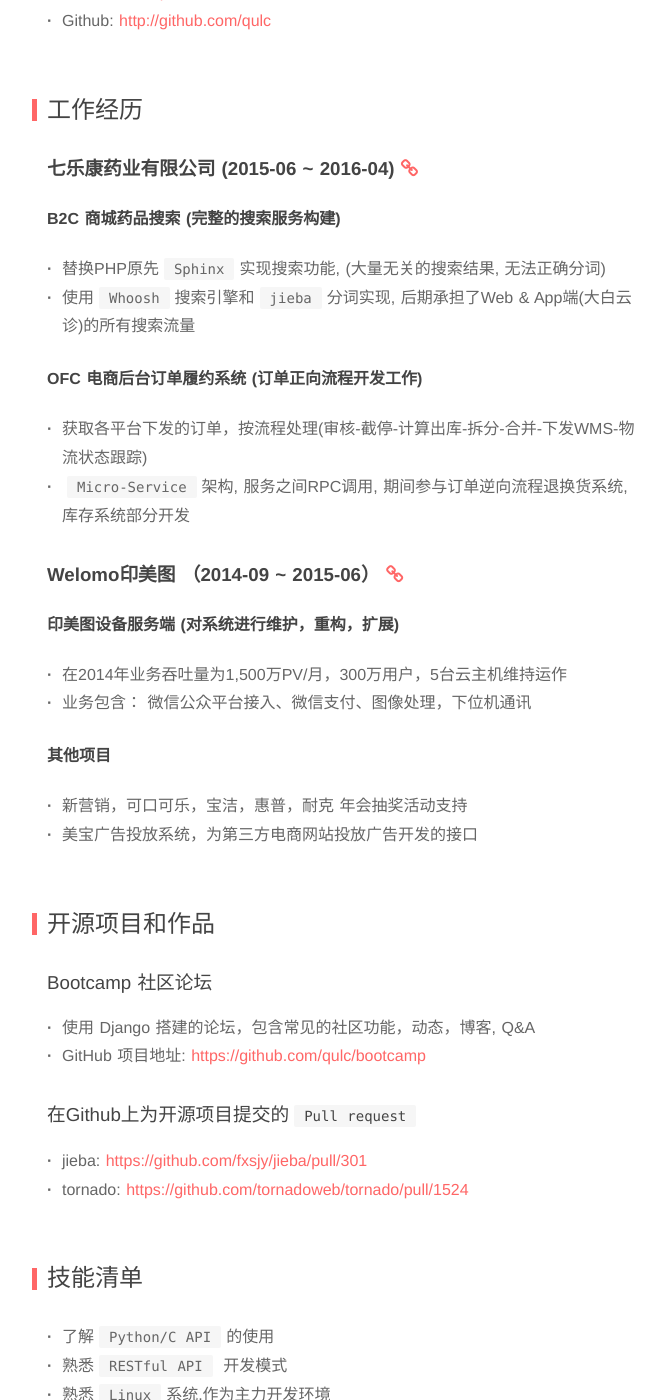
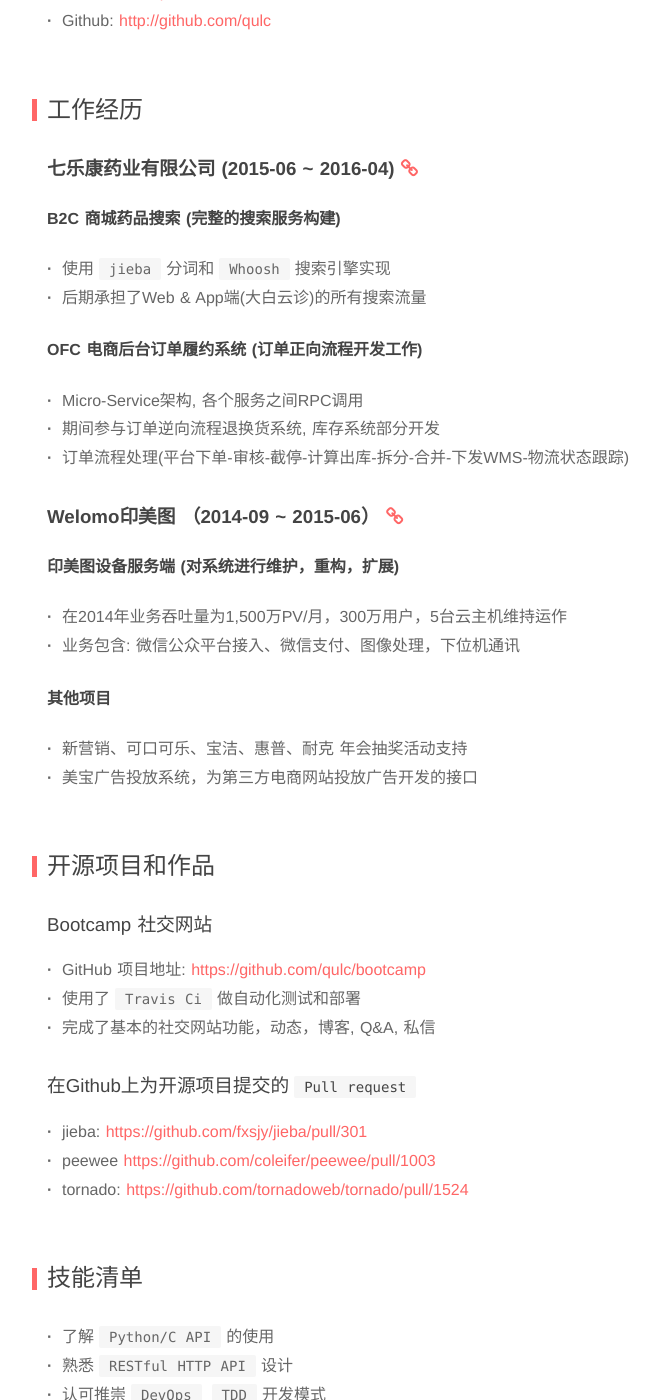
Before and after one commit to qulc/qulc.github.io, a Jekyll site: the page built from _posts/2015-01-01-resume.md, in a window 1280 px wide and 1400 px high, scrolled down 622 px. Shown: the whole window, without its empty margins (293-958 px from the left). Built offline with Jekyll 4.4.1, drawn with Linux system fonts in a browser that asks for light colours; nearby versions of some CDN libraries; comment, search, counter and statistics services are not loaded; some of the changed text lies outside the part shown.

Commit message:
update my resume

```diff
--- a/_posts/2015-01-01-resume.md
+++ b/_posts/2015-01-01-resume.md
@@ -22,49 +22,54 @@ categories: record
 ### **七乐康药业有限公司 (2015-06 ~ 2016-04)** [<i class="fa fa-link"></i>](http://7lk.com/){:target="_blank"}
 
 #### **B2C 商城药品搜索 (完整的搜索服务构建)**
-- 替换PHP原先`Sphinx`实现搜索功能, (大量无关的搜索结果, 无法正确分词)
-- 使用`Whoosh`搜索引擎和`jieba`分词实现, 后期承担了Web & App端(大白云诊)的所有搜索流量
+- 使用`jieba`分词和`Whoosh`搜索引擎实现
+- 后期承担了Web & App端(大白云诊)的所有搜索流量
 
 #### **OFC 电商后台订单履约系统 (订单正向流程开发工作)**
-- 获取各平台下发的订单，按流程处理(审核-截停-计算出库-拆分-合并-下发WMS-物流状态跟踪)
-- `Micro-Service`架构, 服务之间RPC调用, 期间参与订单逆向流程退换货系统, 库存系统部分开发
+- Micro-Service架构, 各个服务之间RPC调用
+- 期间参与订单逆向流程退换货系统, 库存系统部分开发
+- 订单流程处理(平台下单-审核-截停-计算出库-拆分-合并-下发WMS-物流状态跟踪)
 
 
 ### **Welomo印美图 （2014-09 ~ 2015-06）** [<i class="fa fa-link"></i>](http://welomo.com/){:target="_blank"}
 
 #### **印美图设备服务端 (对系统进行维护，重构，扩展)**
 - 在2014年业务吞吐量为1,500万PV/月，300万用户，5台云主机维持运作
-- 业务包含： 微信公众平台接入、微信支付、图像处理，下位机通讯
+- 业务包含: 微信公众平台接入、微信支付、图像处理，下位机通讯
 
 #### **其他项目**
-- 新营销，可口可乐，宝洁，惠普，耐克 年会抽奖活动支持
+- 新营销、可口可乐、宝洁、惠普、耐克 年会抽奖活动支持
 - 美宝广告投放系统，为第三方电商网站投放广告开发的接口
 
 
 ## 开源项目和作品
 
-### Bootcamp 社区论坛
-- 使用 Django 搭建的论坛，包含常见的社区功能，动态，博客, Q&A
+### Bootcamp 社交网站
 - GitHub 项目地址: <https://github.com/qulc/bootcamp>
+- 使用了`Travis Ci`做自动化测试和部署
+- 完成了基本的社交网站功能，动态，博客, Q&A, 私信
 
 ### 在Github上为开源项目提交的`Pull request`
 - jieba: <https://github.com/fxsjy/jieba/pull/301>
+- peewee <https://github.com/coleifer/peewee/pull/1003>
 - tornado: <https://github.com/tornadoweb/tornado/pull/1524>
 
 
 ## 技能清单
 * 了解`Python/C API`的使用
-* 熟悉`RESTful API` 开发模式
-* 熟悉`Linux`系统,作为主力开发环境
-* 良好的编码习惯, 遵循`Pep8`规范, 单元测试
+* 熟悉`RESTful HTTP API`设计
+* 认可推崇`DevOps``TDD`开发模式
 * 有`Redis``Mongodb`等NoSQL数据库使用经验
-* 熟悉Python图像处理`Pillow`爬虫`PySpider`等库
 * Python主流Web框架都有涉及, 熟悉`Django``Tornado``Flask`
+* 熟悉Python 图像处理(Pillow),数据抓取(Scrapy),任务队列(Celery) 等库
+
 
 ## 加分 or 减分 ?
-* 早期iOS开发者，`Swift`学习中
-* 了解部分前端知识, 使用`Angular2``TypeScript`进行开发
+* VIM, Github 重度用户
+* 代码样式风格洁癖, 强迫症
+* 早期iOS开发者, 会写一点前端
+
 
 ## 求职意向
 * 工作地点: 广州、深圳、长沙
-* Python开发工程师、前端开发工程师
+* Python开发工程师、全栈开发工程师
```
Also changed, not shown: other parts of _posts/2015-01-01-resume.md (+1 -1 lines).
